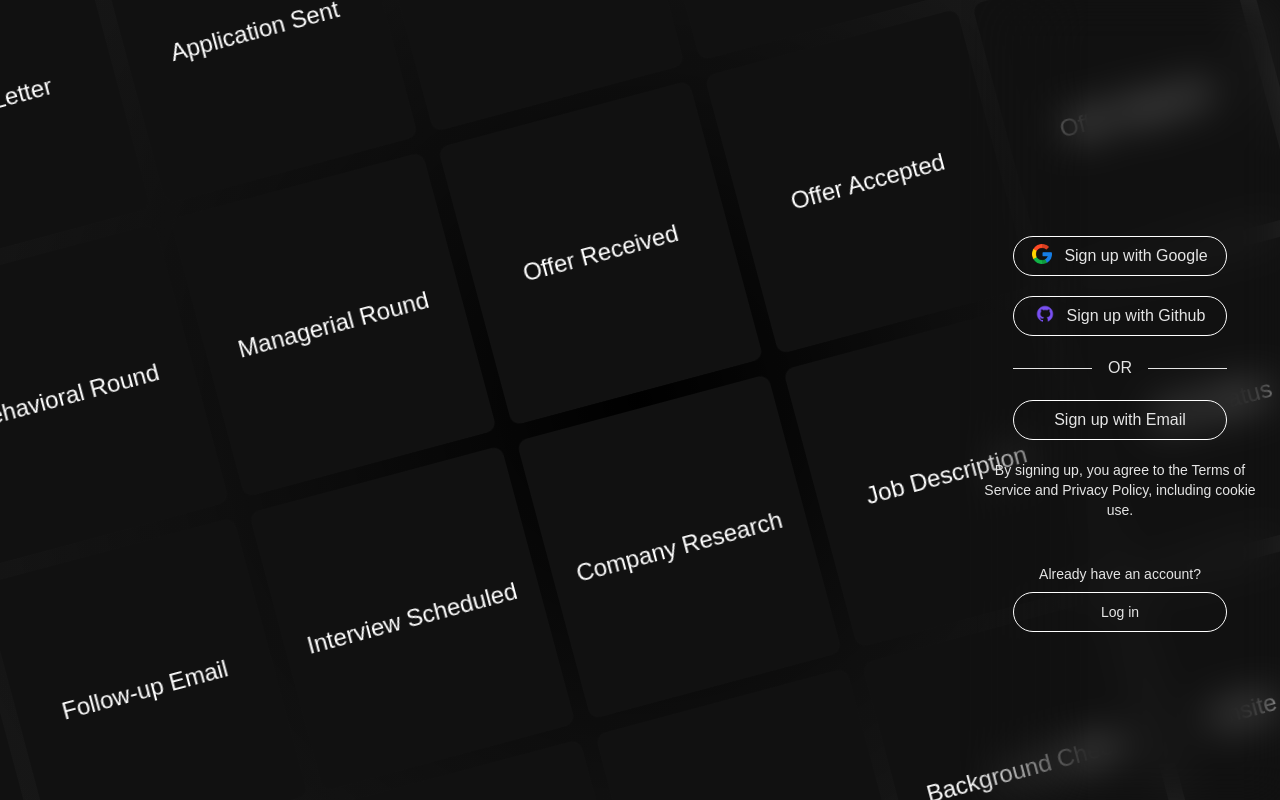
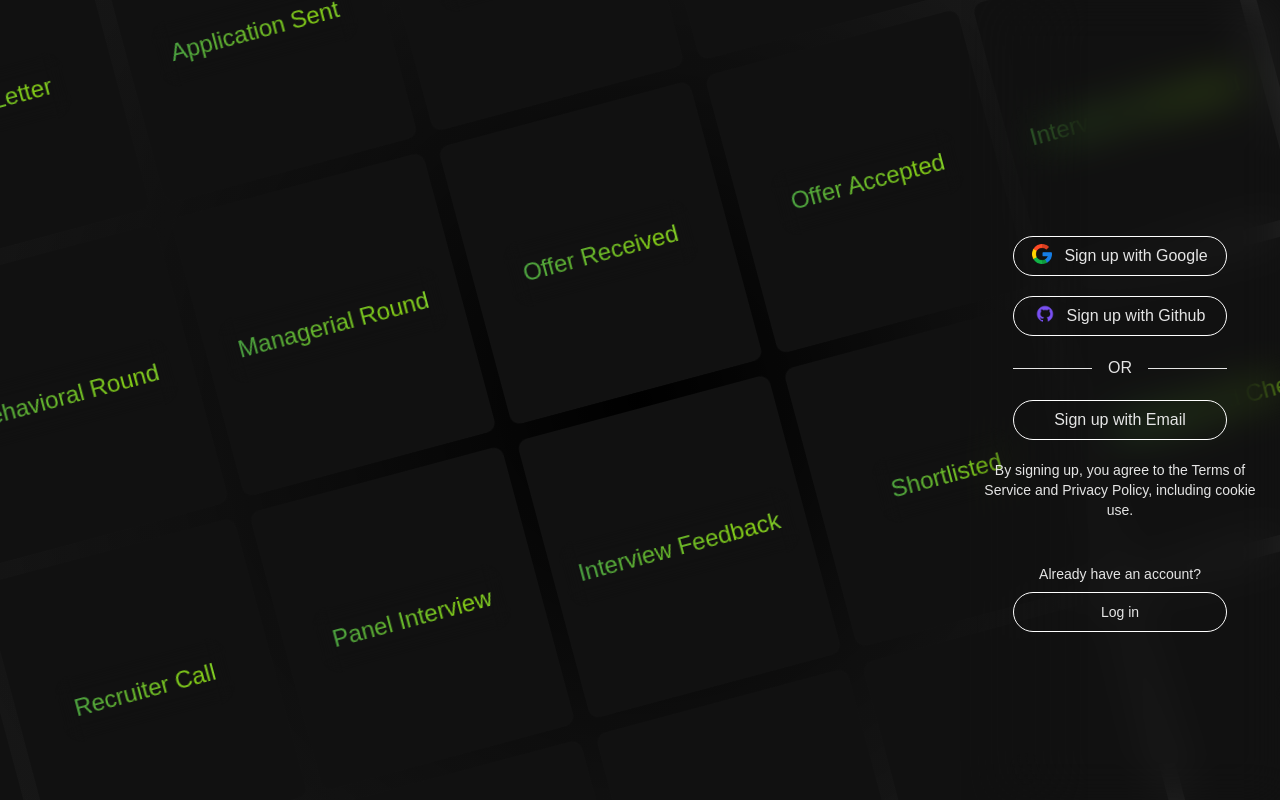
Before and after one commit to sidharthpandithar/apply-log, a React (Vite) app: page /signup in a window 1280 px wide. Built offline with nearby package versions, Linux system fonts and the light colour scheme.

Commit message:
animation

```diff
--- a/src/components/Pages/Landing.jsx
+++ b/src/components/Pages/Landing.jsx
@@ -211,7 +211,7 @@ export default function Landing() {
         </div>
       </LazySection>
       <LazySection>
-        <div className="SecondContainer text-justify bg-black/60 text-[#e5e5e5] flex gap-10 p-10 h-[40vh] items-center justify-center w-full hover:cursor-default">
+        <div className="SecondContainer text-justify bg-black/60 text-[#e5e5e5] flex gap-10 p-10 h-[60vh] items-center justify-center w-full hover:cursor-default">
           <p className="text-4xl leading-12">
             Get interview-ready with
             <span className="font-bold"> ApplyLog’s Interview Tracker</span>,
--- a/src/components/Pages/Signup.jsx
+++ b/src/components/Pages/Signup.jsx
@@ -15,18 +15,12 @@ export default function Signup() {
     "Managerial Round",
     "Offer Received",
     "Offer Accepted",
-    "Offer Rejected",
-    "Interview Prep",
-    "Mock Interview",
-    "Follow-up Email",
     "Interview Scheduled",
     "Company Research",
     "Job Description",
-    "ATS Status",
     "Recruiter Call",
     "Panel Interview",
     "Interview Feedback",
-    "Rejection Email",
     "Shortlisted",
     "Background Check",
     "Onsite Interview",
--- a/src/components/reuseables/SignupPage/Button.jsx
+++ b/src/components/reuseables/SignupPage/Button.jsx
@@ -1,8 +1,11 @@
-import { Link } from "react-router";
+import { useNavigate } from "react-router";
 export default function Button({ text, imgSrc, logovisibility, link }) {
+  const navigate = useNavigate();
   return (
-    <div className="buttonContainer justify-center items-center flex w-2/3 h-[5vh] text-[#e5e5e5] rounded-full border border-white">
-      <Link to={link}>
+    <div
+      onClick={() => navigate(link)}
+      className="buttonContainer justify-center hover:cursor-pointer items-center flex w-2/3 h-[5vh] text-[#e5e5e5] rounded-full border border-white"
+    >
       <div className="flex gap-3">
         <img
           src={imgSrc}
@@ -10,7 +13,6 @@ export default function Button({ text, imgSrc, logovisibility, link }) {
         />
         <p>{text}</p>
       </div>
-      </Link>
     </div>
   );
 }
--- a/src/components/reuseables/SignupPage/GridMotion.jsx
+++ b/src/components/reuseables/SignupPage/GridMotion.jsx
@@ -1,5 +1,6 @@
 import { useEffect, useRef } from "react";
 import { gsap } from "gsap";
+import GradientText from "../LandingPage/GradientText";
 
 const GridMotion = ({ items = [], gradientColor = "black" }) => {
   const gridRef = useRef(null);
@@ -83,7 +84,14 @@ const GridMotion = ({ items = [], gradientColor = "black" }) => {
                           style={{ backgroundImage: `url(${content})` }}
                         ></div>
                       ) : (
-                        <div className="p-4 text-center z-[1]">{content}</div>
+                        <GradientText
+                          colors={["#0f766e", "#84cc16", "#38bdf8"]}
+                          animationSpeed={3}
+                          showBorder={false}
+                          className="custom-class"
+                        >
+                          <div className="p-4 text-center z-[1]">{content}</div>
+                        </GradientText>
                       )}
                     </div>
                   </div>
--- a/src/components/reuseables/SignupPage/NewUser.jsx
+++ b/src/components/reuseables/SignupPage/NewUser.jsx
@@ -2,7 +2,7 @@ import Button from "./Button";
 
 export default function NewUser() {
   return (
-    <div className="mainContent w-full h-full flex flex-col justify-center items-center gap-8 text-[#e5e5e5]">
+    <div className="mainContent w-full h-full flex flex-col justify-center items-center gap-8  text-[#e5e5e5]">
       <div className="flex flex-col items-center gap-6 w-full max-w-md">
         <div className="w-full flex flex-col gap-4 justify-center items-center">
           <div className="flex flex-col">
@@ -30,7 +30,7 @@ export default function NewUser() {
             />
           </div>
         </div>
-        <div className="flex flex-col w-full justify-center items-center gap-2 mt-5">
+        <div className="flex flex-col w-full  justify-center items-center gap-2 mt-5">
           <Button text={"Sign up"} logovisibility={"hidden"} />
           <div className="policySection text-center px-5 text-sm">
             <p>
```
Lines whose indentation alone changed are shown as unchanged.
